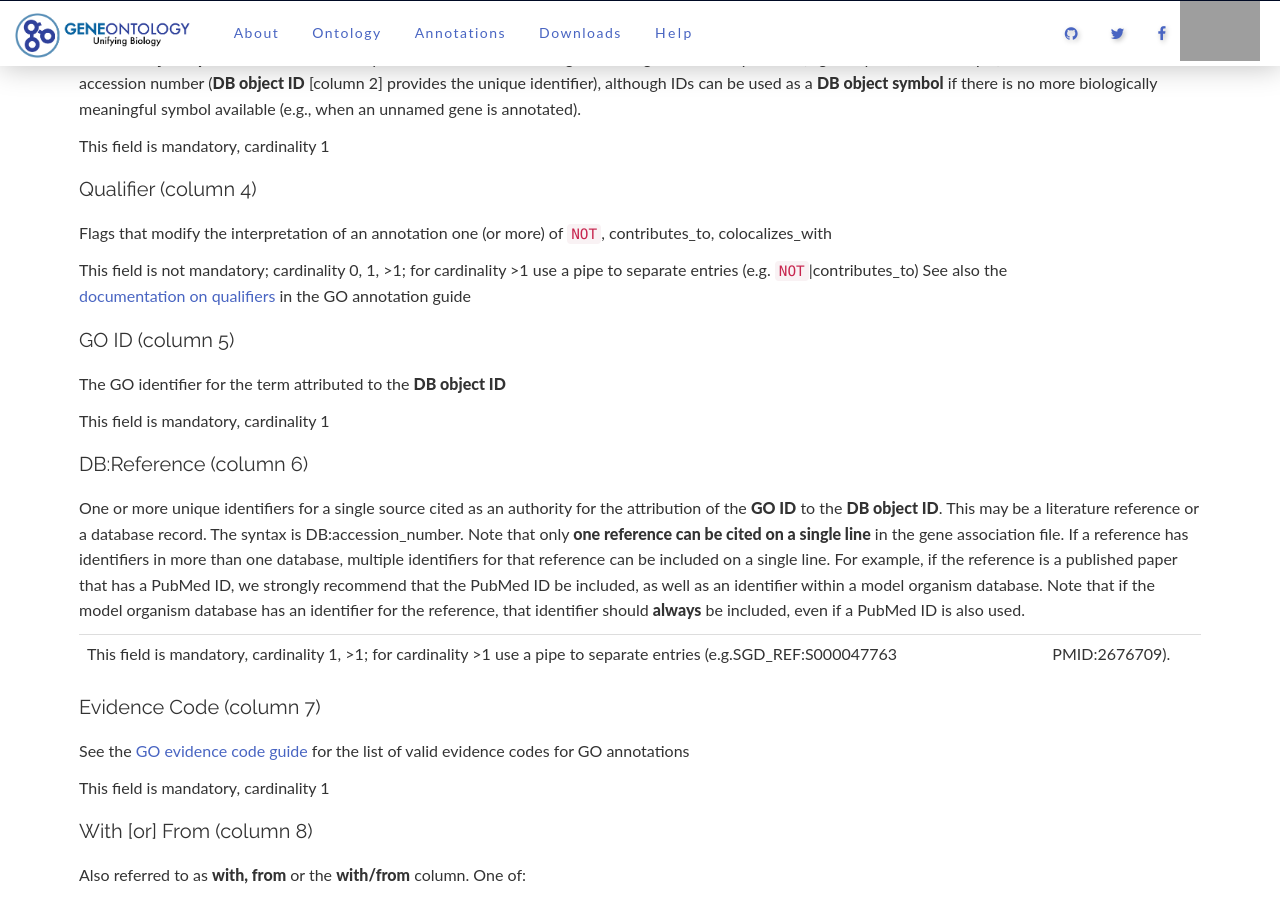
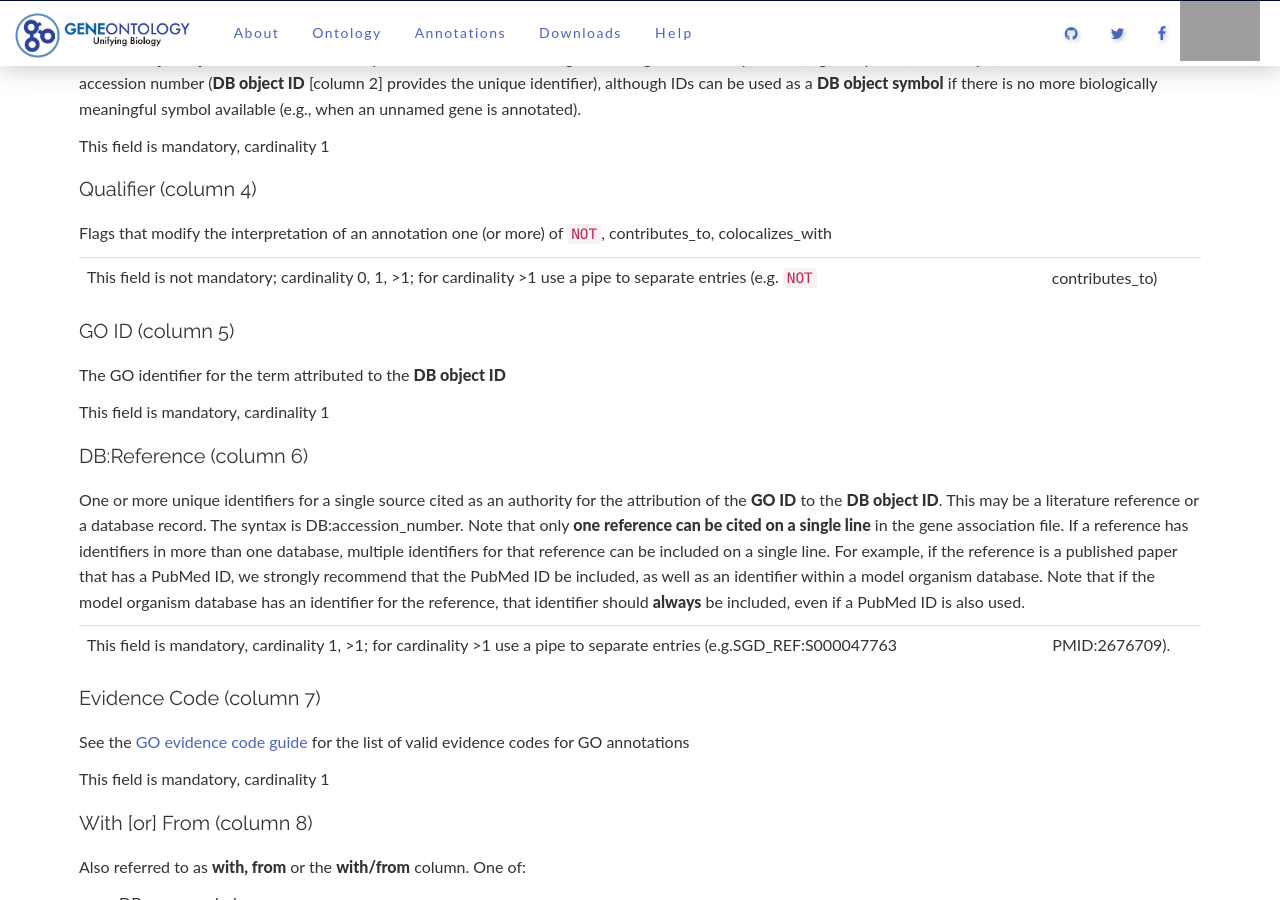
Before and after one commit to geneontology/geneontology.github.io, a Jekyll site: the page built from _docs/go-annotation-file-gaf-format-20.md, in a window 1280 px wide and 900 px high, scrolled down 2097 px. Built offline with Jekyll 4.4.1, drawn with Linux system fonts in a browser that asks for light colours; nearby versions of some CDN libraries; grey boxes are pictures that could not be loaded.

Commit message:
Update go-annotation-file-gaf-format-20.md

```diff
--- a/_docs/go-annotation-file-gaf-format-20.md
+++ b/_docs/go-annotation-file-gaf-format-20.md
@@ -79,7 +79,6 @@ Flags that modify the interpretation of an annotation
 one (or more) of `NOT`, contributes_to, colocalizes_with
 
 This field is not mandatory; cardinality 0, 1, >1; for cardinality >1 use a pipe to separate entries (e.g. `NOT`|contributes_to)
-See also the [documentation on qualifiers](http://geneontology.org/page/go-annotation-conventions#qual) in the GO annotation guide
 
 #### GO ID (column 5)
 The GO identifier for the term attributed to the **DB object ID**
```
